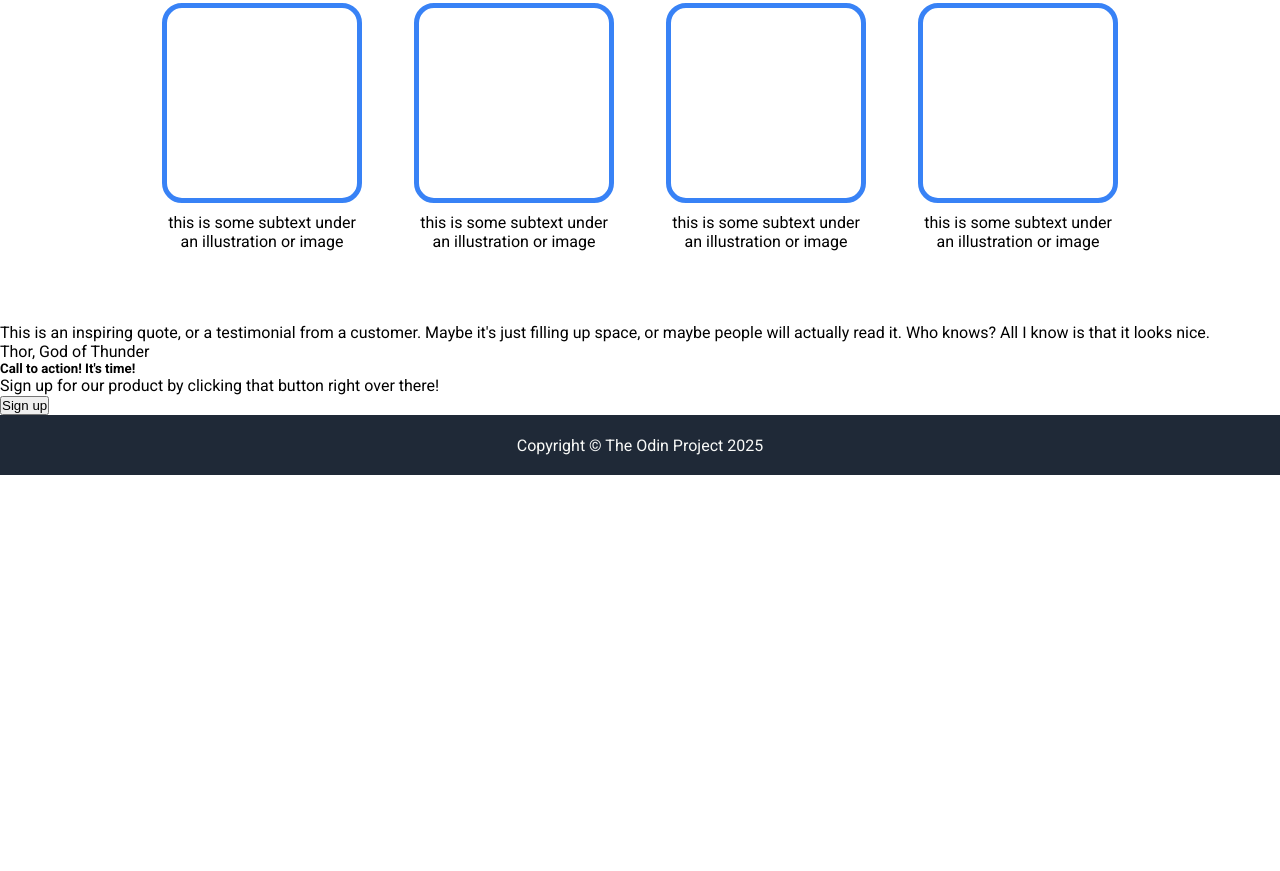
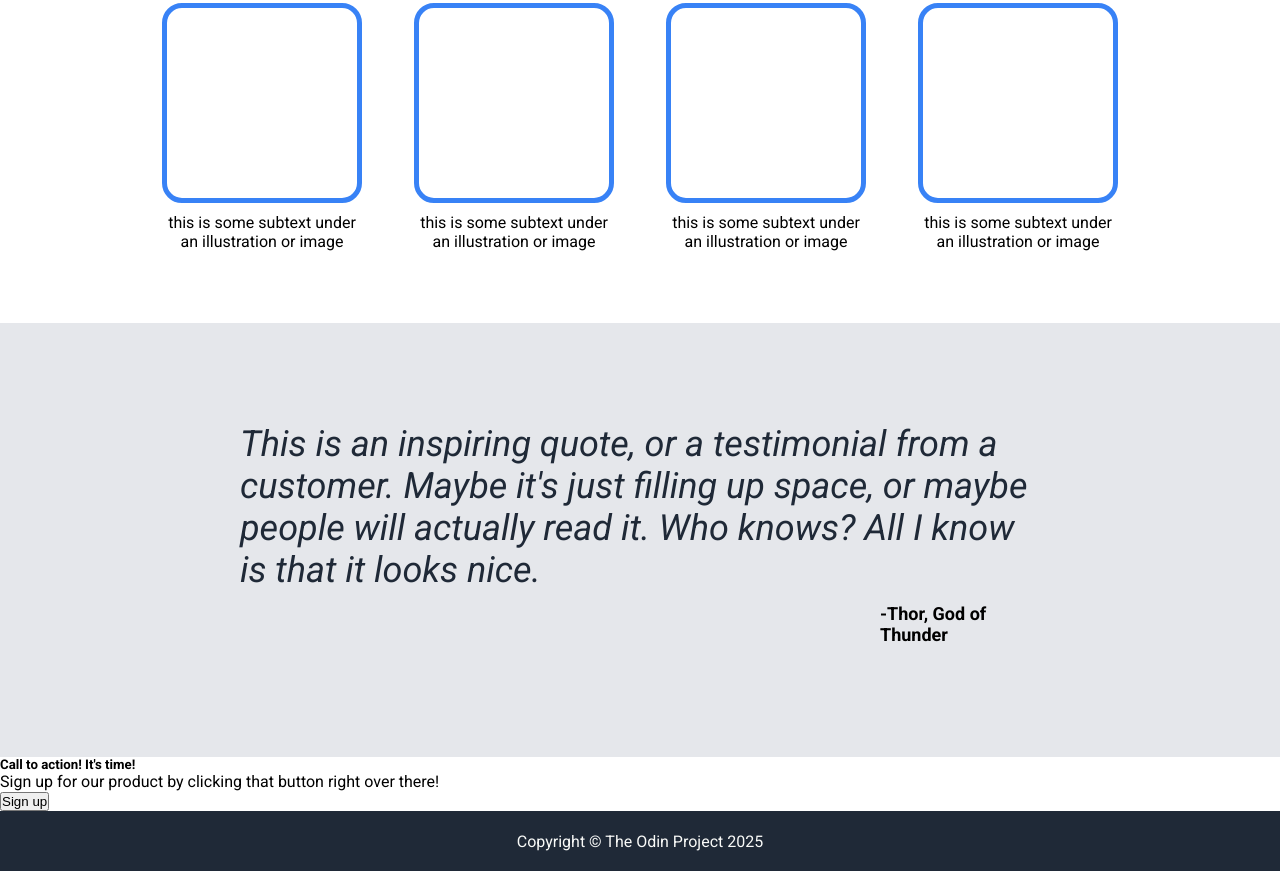
Before and after one commit to vnjodev/odin-landing-page, a plain HTML site: page index.html in a window 1280 px wide. Shown: the part 687-1558 px from the top of the page. Before the commit the page ends 1162 px from the top, so only its background shows below. Drawn offline with Linux system fonts and the light colour scheme.

Commit message:
Add styling to quote section
Added '-' to the author of the quote and added
styling to the quote section to be as close to the
the desired outcome.

```diff
--- a/css/style.css
+++ b/css/style.css
@@ -148,6 +148,29 @@ nav a {
     margin-bottom: 32px;
 }
 
+/* quote styling */
+
+#quote-container {
+    background-color: #e5e7eb;
+    display: flex;
+    flex-direction: column;
+    padding: 100px 240px;
+}
+
+#quote-text {
+    color: #1f2937;
+    display: flex;
+    font-style: italic;
+    font-size: 36px;
+}
+
+#quote-author {
+    display: flex;
+    font-weight: bold;
+    margin: 12px auto 12px 80%;
+    font-size: 18px;
+}
+
 
 
 
--- a/index.html
+++ b/index.html
@@ -64,7 +64,7 @@
                 This is an inspiring quote, or a testimonial from a customer. Maybe it's just filling up space, or maybe
                 people will actually read it. Who knows? All I know is that it looks nice.
             </p>
-            <p id="quote-author">Thor, God of Thunder</p>
+            <p id="quote-author">-Thor, God of Thunder</p>
         </div>
         <div id="action-container">
             <div id="action-text">
```
